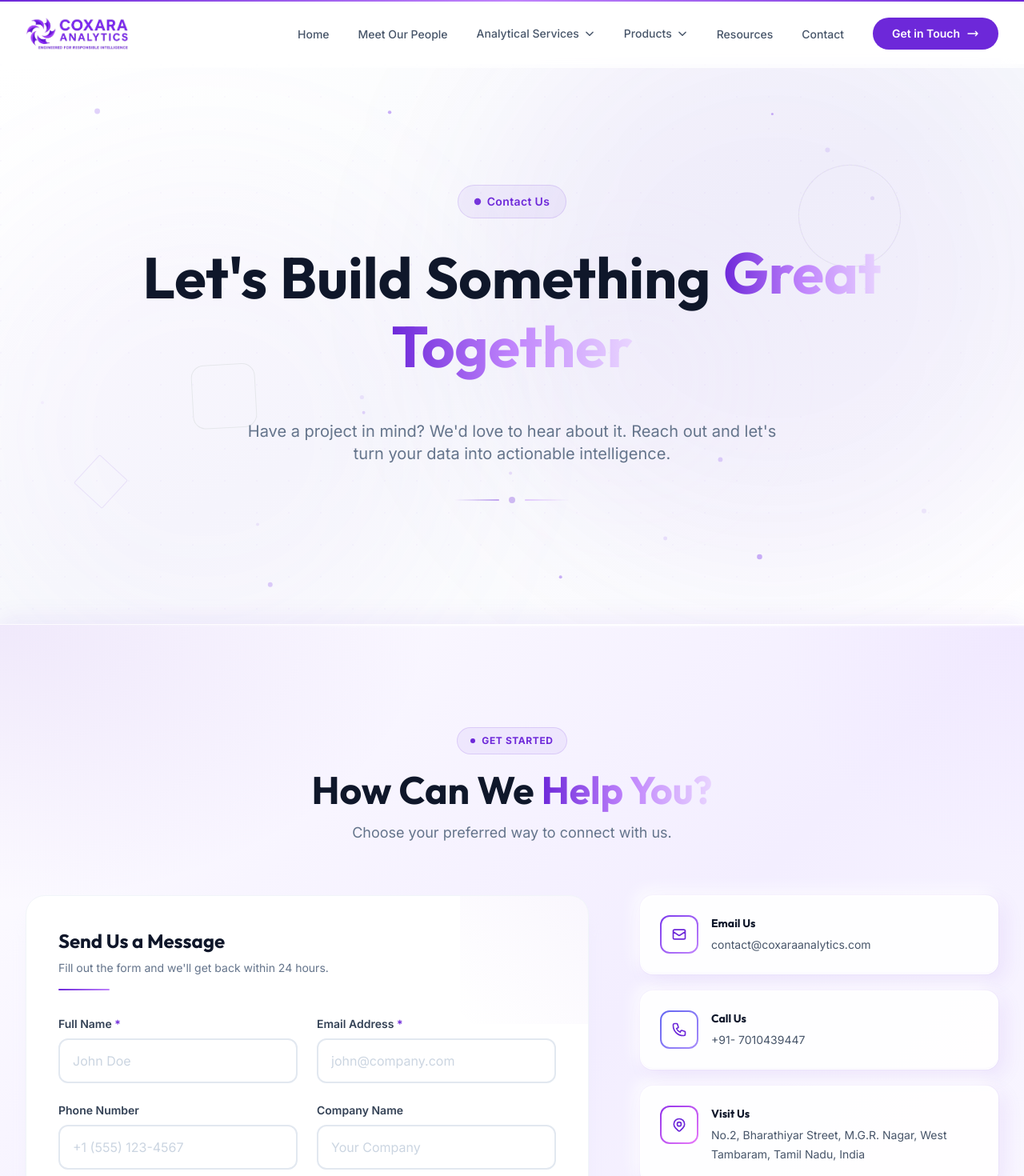
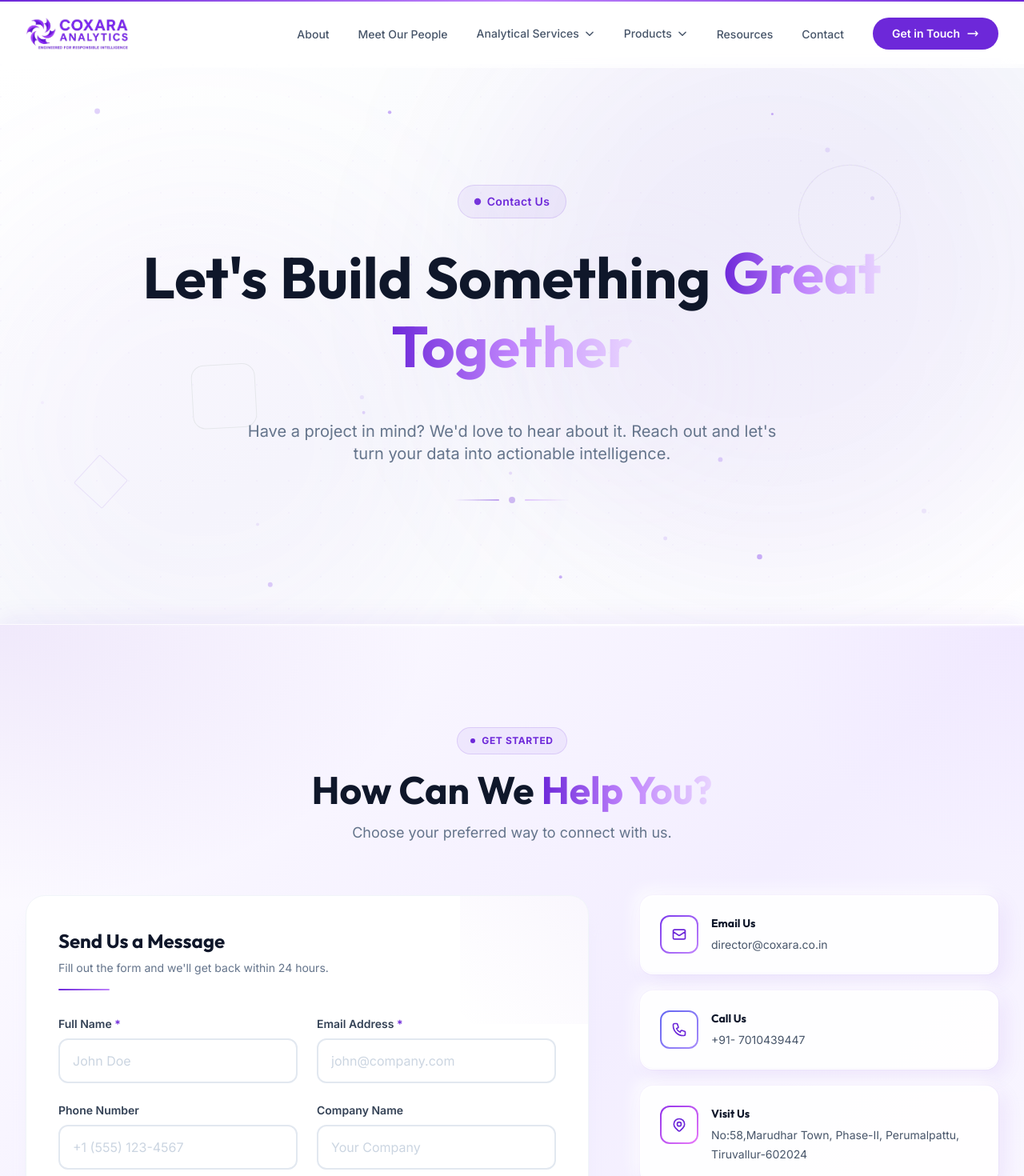
Before and after one commit to chandran65/coxara_analytics, a React (Vite) app in the folder client/: page /company/contact in a window 1280 px wide. Shown: the top 1470 px of the page at 80% size. Built offline with nearby package versions, Linux system fonts and the light colour scheme.

Commit message:
Update address, Maps link, and replace Home with About

```diff
--- a/client/src/components/layout/Footer.jsx
+++ b/client/src/components/layout/Footer.jsx
@@ -190,9 +190,9 @@ const Footer = () => {
                     />
                   </svg>
                   <div>
-                    <p>No.2, Bharathiyar Street</p>
-                    <p>M.G.R. Nagar, West Tambaram</p>
-                    <p>Chennai - 600045, India</p>
+                    <p>N0.58,Marudhar Town, Phase-II</p>
+                    <p>Perumalpattu</p>
+                    <p>Tiruvallur - 602024</p>
                   </div>
                 </div>
               </div>
--- a/client/src/constants/footer.js
+++ b/client/src/constants/footer.js
@@ -2,7 +2,7 @@ export const footerData = {
   company: {
     title: "Company",
     links: [
-      { label: "Home", path: "/" },
+      { label: "About", path: "/company/about" },
       { label: "Meet Our People", path: "/company/team" },
       { label: "Analytical Services", path: "/services" },
       { label: "Resources", path: "/resources" },
--- a/client/src/constants/navigation.js
+++ b/client/src/constants/navigation.js
@@ -1,7 +1,7 @@
 export const navigationData = [
   {
-    title: "Home",
-    path: "/",
+    title: "About",
+    path: "/company/about",
   },
   {
     title: "Meet Our People",
--- a/client/src/pages/ContactPage.jsx
+++ b/client/src/pages/ContactPage.jsx
@@ -169,8 +169,7 @@ const ContactHero = () => {
                   delay: 0.3 + i * 0.1,
                   ease: [0.16, 1, 0.3, 1],
                 }}
-                className={`text-4xl sm:text-5xl md:text-6xl lg:text-7xl font-display font-bold ${
-                  specialWords.includes(word)
+                className={`text-4xl sm:text-5xl md:text-6xl lg:text-7xl font-display font-bold ${specialWords.includes(word)
                   ? "bg-gradient-to-r from-brand-purple via-brand-accent to-brand-glow bg-clip-text text-transparent pb-3"
                   : "text-secondary-900"
                   }`}
@@ -253,8 +252,7 @@ const ContactPage = () => {
   };
 
   const inputClass = (field) =>
-    `w-full px-4 py-3.5 rounded-xl border-2 bg-white text-secondary-900 placeholder:text-secondary-300 transition-all duration-300 outline-none ${
-      focusedField === field
+    `w-full px-4 py-3.5 rounded-xl border-2 bg-white text-secondary-900 placeholder:text-secondary-300 transition-all duration-300 outline-none ${focusedField === field
       ? "border-brand-purple shadow-[0_0_0_3px_rgba(124,58,237,0.1)]"
       : "border-secondary-200 hover:border-secondary-300"
     }`;
@@ -270,8 +268,8 @@ const ContactPage = () => {
         />
       ),
       title: "Email Us",
-      content: "contact@coxaraanalytics.com",
-      link: "mailto:contact@coxaraanalytics.com",
+      content: "director@coxara.co.in",
+      link: "mailto:director@coxara.co.in",
       accent: "from-violet-600 to-purple-400",
     },
     {
@@ -307,8 +305,8 @@ const ContactPage = () => {
       ),
       title: "Visit Us",
       content:
-        "No.2, Bharathiyar Street, M.G.R. Nagar, West Tambaram, Tamil Nadu, India",
-      link: "https://www.google.com/maps/search/No.2,+Bharathiyar+Street+M.G.R.+Nagar+West+Tambaram+Chennai+-+600045+India/@12.9312062,80.1078992,16z/data=!3m1!4b1?entry=ttu&g_ep=EgoyMDI1MTEzMC4wIKXMDSoASAFQAw%3D%3D",
+        "No:58,Marudhar Town, Phase-II, Perumalpattu, Tiruvallur-602024",
+      link: "https://maps.app.goo.gl/PMnRPv8DVY8Cx6FP7",
       accent: "from-purple-600 to-fuchsia-400",
     },
     {
```
Lines whose indentation alone changed are shown as unchanged.
